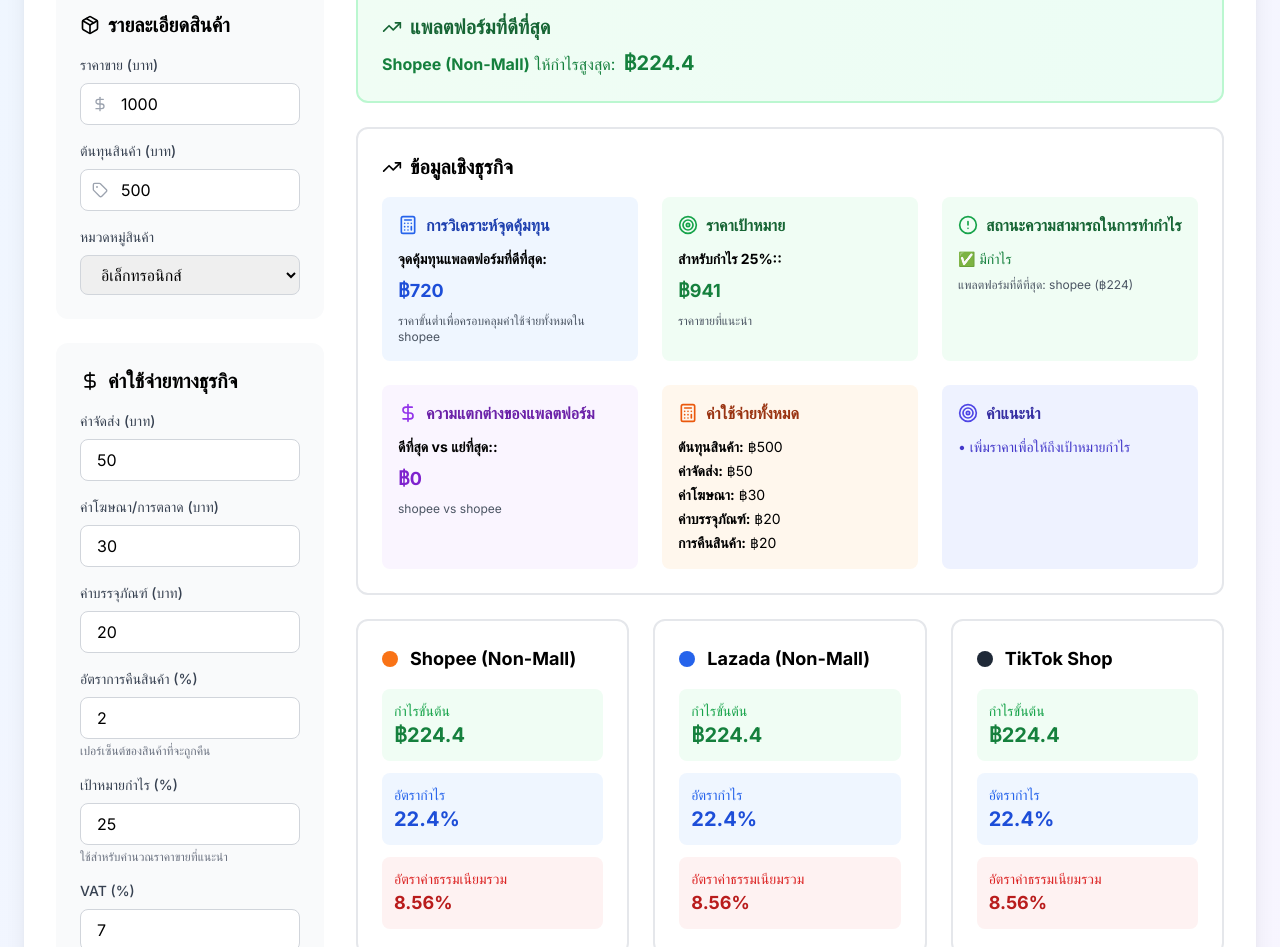
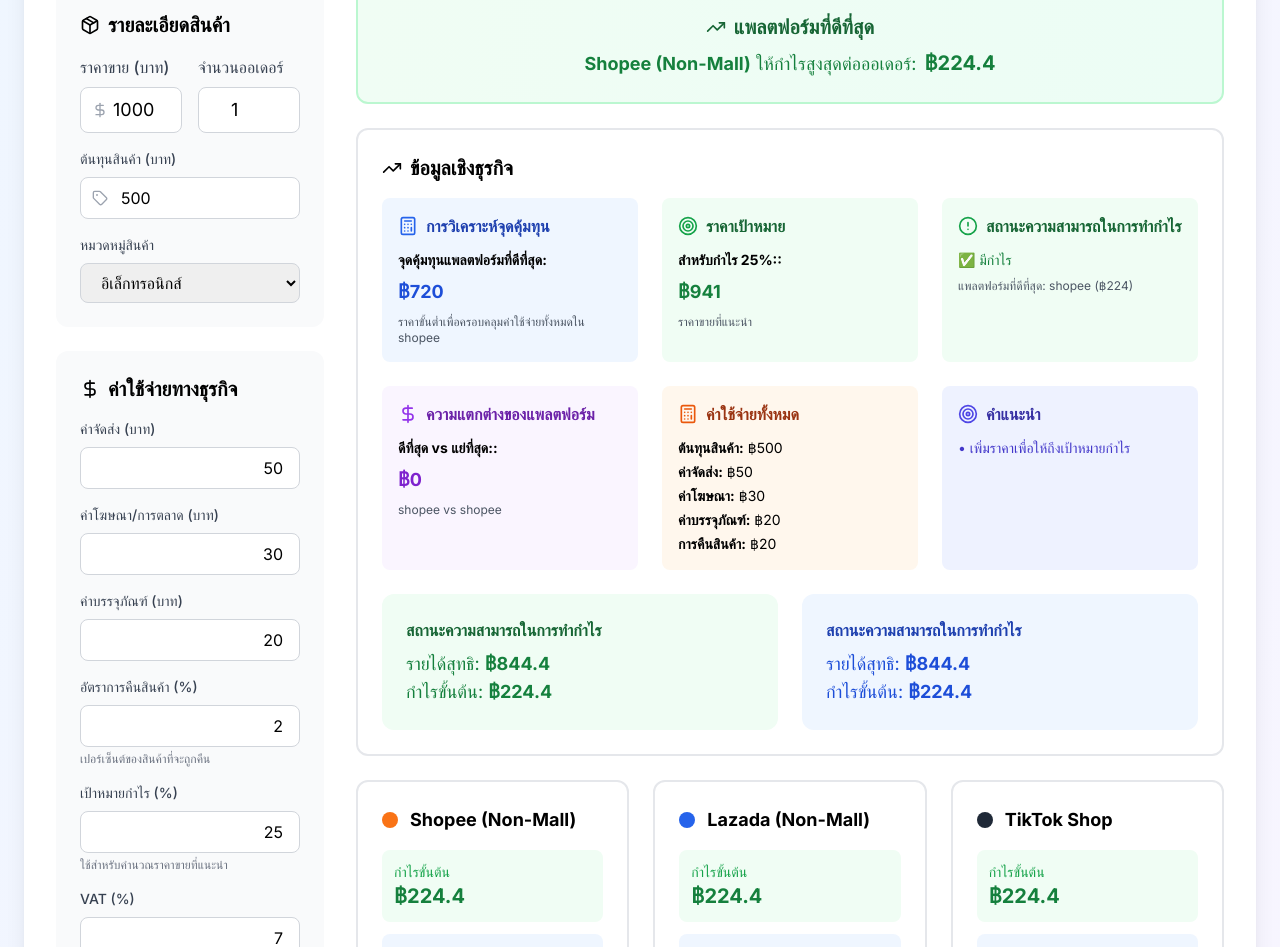
Before and after one commit to rickandmoretea/ecom_profitability_web, a Next.js app: page / in a window 1280 px wide. Shown: the part 165-1112 px from the top of the page. Built offline with nearby package versions, Linux system fonts and the light colour scheme.

Commit message:
Add order quantity functionality to EcomProfitabilityCalculator and related components; update calculations and UI for improved profitability insights

```diff
--- a/components/EcomProfitabilityCalculator.tsx
+++ b/components/EcomProfitabilityCalculator.tsx
@@ -30,6 +30,7 @@
   const [productCost, setProductCost] = useState(500);
   const [selectedCategory, setSelectedCategory] = useState('electronics');
   const [showAdvanced, setShowAdvanced] = useState(false);
+  const [orderQuantity, setOrderQuantity] = useState(1);
 
   // Business expenses
   const [businessExpenses, setBusinessExpenses] = useState<BusinessExpenses>({
@@ -103,8 +104,12 @@
                 sellingPrice: t.sellingPrice,
                 productCost: t.productCost,
                 category: t.category,
-                categories: t.categories
+                categories: t.categories,
+                orderQuantity: t.orderQuantity
               }}
+              orderQuantity={orderQuantity}
+              onOrderQuantityChange={setOrderQuantity}
+              lang={language}
             />
 
             <BusinessExpensesForm
@@ -123,7 +128,8 @@
                 returnsRatePlaceholder: t.returnsRatePlaceholder,
                 targetMarginPlaceholder: t.targetMarginPlaceholder,
                 returnsRateHelp: t.returnsRateHelp,
-                targetMarginHelp: t.targetMarginHelp
+                targetMarginHelp: t.targetMarginHelp,
+                customCommission: t.customCommission
               }}
             />
 
@@ -162,12 +168,14 @@
 
           {/* Results Section */}
           <div className="lg:col-span-3">
-            <BestPlatformHighlight results={results} language={language} />
+            <BestPlatformHighlight results={results} language={language} orderQuantity={orderQuantity} />
             <BusinessIntelligence
               results={results}
               businessExpenses={businessExpenses}
               productPrice={productPrice}
               productCost={productCost}
+              orderQuantity={orderQuantity}
+              language={language}
               t={{
                 businessIntelligence: t.businessIntelligence,
                 breakEvenAnalysis: t.breakEvenAnalysis,
@@ -194,11 +202,13 @@
                 focusOnPlatform: t.focusOnPlatform,
                 improveProductQuality: t.improveProductQuality,
                 reviewMarketingCosts: t.reviewMarketingCosts,
-                increasePriceForMargin: t.increasePriceForMargin
+                increasePriceForMargin: t.increasePriceForMargin,
+                netRevenue: t.netRevenue,
+                grossProfit: t.grossProfit
               }}
             />
-            <PlatformComparisonCards results={results} language={language} />
-            <DetailedBreakdownTable results={results} language={language} />
+            <PlatformComparisonCards results={results} language={language} orderQuantity={orderQuantity} />
+            <DetailedBreakdownTable results={results} language={language} orderQuantity={orderQuantity} />
             <KeyInsights
               results={results}
               t={{
--- a/components/calculator/BestPlatformHighlight.tsx
+++ b/components/calculator/BestPlatformHighlight.tsx
@@ -13,26 +13,33 @@
     tiktok: CalculationResult;
   };
   language?: Language;
+  orderQuantity: number;
 }
 
-const BestPlatformHighlight: React.FC<BestPlatformHighlightProps> = ({ results, language = 'th' }) => {
+const BestPlatformHighlight: React.FC<BestPlatformHighlightProps> = ({ results, language = 'th', orderQuantity }) => {
   const t = useTranslation(language);
   const bestPlatform = Object.entries(results).reduce((best, [platform, result]) =>
     result.grossProfit > best.profit ? { platform, profit: result.grossProfit } : best
   , { platform: 'shopee', profit: results.shopee.grossProfit });
 
   return (
-    <div className="bg-gradient-to-r from-green-50 to-emerald-50 border-2 border-green-200 rounded-xl p-6 mb-6">
-      <h2 className="text-xl font-semibold text-green-800 mb-2 flex items-center gap-2">
+    <div className="bg-gradient-to-r from-green-50 to-emerald-50 border-2 border-green-200 rounded-xl p-6 mb-6 text-center break-words">
+      <h2 className="text-xl font-semibold text-green-800 mb-2 flex items-center gap-2 justify-center">
         <TrendingUp className="w-5 h-5" />
         {t.bestPlatformHighlight}
       </h2>
-      <p className="text-green-700">
+      <p className="text-green-700 text-base md:text-lg">
         <span className="font-bold capitalize">
           {platformFees[bestPlatform.platform as keyof typeof platformFees].name}
-        </span> {language === 'th' ? 'ให้กำไรสูงสุด:' : 'offers the highest profit:'}
+        </span> {language === 'th' ? 'ให้กำไรสูงสุดต่อออเดอร์:' : 'offers the highest profit per order:'}
         <span className="font-bold text-xl ml-2">฿{bestPlatform.profit.toLocaleString()}</span>
       </p>
+      {orderQuantity > 1 && (
+        <p className="text-green-700 mt-2 text-base md:text-lg">
+          {language === 'th' ? 'กำไรรวมสำหรับ' : 'Total profit for'} {orderQuantity} {language === 'th' ? 'ออเดอร์' : 'orders'}:
+          <span className="font-bold text-xl ml-2">฿{(bestPlatform.profit * orderQuantity).toLocaleString()}</span>
+        </p>
+      )}
     </div>
   );
 };
--- a/components/calculator/BusinessExpensesForm.tsx
+++ b/components/calculator/BusinessExpensesForm.tsx
@@ -21,6 +21,7 @@
     targetMarginPlaceholder: string;
     returnsRateHelp: string;
     targetMarginHelp: string;
+    customCommission: string;
   };
 }
 
@@ -29,6 +30,12 @@
   onExpensesChange,
   t
 }) => {
+  const handleNumberInput = (field: keyof BusinessExpenses) => (e: React.ChangeEvent<HTMLInputElement>) => {
+    let value = e.target.value.replace(/^0+(?!$)/, ''); // Remove leading zeros
+    if (!/^\d*(\.\d*)?$/.test(value)) return; // Only allow numbers and decimals
+    onExpensesChange({ ...expenses, [field]: value === '' ? 0 : Number(value) });
+  };
+
   return (
     <div className="bg-gray-50 rounded-xl p-6">
       <h2 className="text-xl font-semibold mb-4 flex items-center gap-2">
@@ -42,12 +49,13 @@
             {t.shippingCost}
           </label>
           <input
-            type="number"
-            value={expenses.shippingCost}
-            onChange={(e) => onExpensesChange({...expenses, shippingCost: Number(e.target.value)})}
-            className="w-full px-4 py-2 border border-gray-300 rounded-lg focus:ring-2 focus:ring-blue-500 focus:border-transparent"
-            min="0"
-            placeholder={t.shippingCostPlaceholder}
+            type="text"
+            inputMode="decimal"
+            pattern="[0-9]*"
+            value={expenses.shippingCost === 0 ? '' : expenses.shippingCost}
+            onChange={handleNumberInput('shippingCost')}
+            className="w-full px-4 py-2 border border-gray-300 rounded-lg focus:ring-2 focus:ring-blue-500 focus:border-transparent text-right"
+            placeholder="0"
           />
         </div>
 
@@ -56,12 +64,13 @@
             {t.marketingCost}
           </label>
           <input
-            type="number"
-            value={expenses.marketingCost}
-            onChange={(e) => onExpensesChange({...expenses, marketingCost: Number(e.target.value)})}
-            className="w-full px-4 py-2 border border-gray-300 rounded-lg focus:ring-2 focus:ring-blue-500 focus:border-transparent"
-            min="0"
-            placeholder={t.marketingCostPlaceholder}
+            type="text"
+            inputMode="decimal"
+            pattern="[0-9]*"
+            value={expenses.marketingCost === 0 ? '' : expenses.marketingCost}
+            onChange={handleNumberInput('marketingCost')}
+            className="w-full px-4 py-2 border border-gray-300 rounded-lg focus:ring-2 focus:ring-blue-500 focus:border-transparent text-right"
+            placeholder="0"
           />
         </div>
 
@@ -70,12 +79,14 @@
             {t.packagingCost}
           </label>
           <input
-            type="number"
-            value={expenses.packagingCost}
-            onChange={(e) => onExpensesChange({...expenses, packagingCost: Number(e.target.value)})}
-            className="w-full px-4 py-2 border border-gray-300 rounded-lg focus:ring-2 focus:ring-blue-500 focus:border-transparent"
-            min="0"
-            placeholder={t.packagingCostPlaceholder}
+            type="text"
+            inputMode="decimal"
+            pattern="[0-9]*"
+            value={expenses.packagingCost === 0 ? '' : expenses.packagingCost}
+            onChange={handleNumberInput('packagingCost')}
+            className="w-full px-4 py-2 border border-gray-300 rounded-lg focus:ring-2 focus:ring-blue-500 focus:border-transparent text-right"
+            placeholder="0"
+
           />
         </div>
 
@@ -84,14 +95,13 @@
             {t.returnsRate}
           </label>
           <input
-            type="number"
-            value={expenses.returnsRate}
-            onChange={(e) => onExpensesChange({...expenses, returnsRate: Number(e.target.value)})}
-            className="w-full px-4 py-2 border border-gray-300 rounded-lg focus:ring-2 focus:ring-blue-500 focus:border-transparent"
-            min="0"
-            max="100"
-            step="0.1"
-            placeholder={t.returnsRatePlaceholder}
+            type="text"
+            inputMode="decimal"
+            pattern="[0-9]*"
+            value={expenses.returnsRate === 0 ? '' : expenses.returnsRate}
+            onChange={handleNumberInput('returnsRate')}
+            className="w-full px-4 py-2 border border-gray-300 rounded-lg focus:ring-2 focus:ring-blue-500 focus:border-transparent text-right"
+            placeholder="0"
           />
           <p className="text-xs text-gray-500 mt-1">{t.returnsRateHelp}</p>
         </div>
@@ -101,14 +111,13 @@
             {t.targetProfitMargin}
           </label>
           <input
-            type="number"
-            value={expenses.targetProfitMargin}
-            onChange={(e) => onExpensesChange({...expenses, targetProfitMargin: Number(e.target.value)})}
-            className="w-full px-4 py-2 border border-gray-300 rounded-lg focus:ring-2 focus:ring-blue-500 focus:border-transparent"
-            min="0"
-            max="100"
-            step="0.1"
-            placeholder={t.targetMarginPlaceholder}
+            type="text"
+            inputMode="decimal"
+            pattern="[0-9]*"
+            value={expenses.targetProfitMargin === 0 ? '' : expenses.targetProfitMargin}
+            onChange={handleNumberInput('targetProfitMargin')}
+            className="w-full px-4 py-2 border border-gray-300 rounded-lg focus:ring-2 focus:ring-blue-500 focus:border-transparent text-right"
+            placeholder="0"
           />
           <p className="text-xs text-gray-500 mt-1">{t.targetMarginHelp}</p>
         </div>
@@ -118,28 +127,26 @@
             VAT (%)
           </label>
           <input
-            type="number"
-            value={expenses.vatPercent ?? 7}
-            onChange={(e) => onExpensesChange({...expenses, vatPercent: Number(e.target.value)})}
-            className="w-full px-4 py-2 border border-gray-300 rounded-lg focus:ring-2 focus:ring-blue-500 focus:border-transparent"
-            min="0"
-            max="100"
-            step="0.1"
-            placeholder="7"
+            type="text"
+            inputMode="decimal"
+            pattern="[0-9]*"
+            value={expenses.vatPercent === 0 ? '' : expenses.vatPercent}
+            onChange={handleNumberInput('vatPercent')}
+            className="w-full px-4 py-2 border border-gray-300 rounded-lg focus:ring-2 focus:ring-blue-500 focus:border-transparent text-right"
+            placeholder="0"
           />
         </div>
         <div>
           <label className="block text-sm font-medium text-gray-700 mb-2">
-            ค่านายหน้าเพิ่มเติม (%)
+            {t.customCommission}
           </label>
           <input
-            type="number"
-            value={expenses.customCommissionPercent ?? 0}
-            onChange={(e) => onExpensesChange({...expenses, customCommissionPercent: Number(e.target.value)})}
-            className="w-full px-4 py-2 border border-gray-300 rounded-lg focus:ring-2 focus:ring-blue-500 focus:border-transparent"
-            min="0"
-            max="100"
-            step="0.1"
+            type="text"
+            inputMode="decimal"
+            pattern="[0-9]*"
+            value={expenses.customCommissionPercent === 0 ? '' : expenses.customCommissionPercent}
+            onChange={handleNumberInput('customCommissionPercent')}
+            className="w-full px-4 py-2 border border-gray-300 rounded-lg focus:ring-2 focus:ring-blue-500 focus:border-transparent text-right"
             placeholder="0"
           />
         </div>
--- a/components/calculator/BusinessIntelligence.tsx
+++ b/components/calculator/BusinessIntelligence.tsx
@@ -13,6 +13,8 @@
   businessExpenses: BusinessExpenses;
   productPrice: number;
   productCost: number;
+  orderQuantity: number;
+  language: 'th' | 'en';
   t: {
     businessIntelligence: string;
     breakEvenAnalysis: string;
@@ -40,6 +42,8 @@
     improveProductQuality: string;
     reviewMarketingCosts: string;
     increasePriceForMargin: string;
+    netRevenue: string;
+    grossProfit: string;
   };
 }
 
@@ -48,6 +52,8 @@
   businessExpenses,
   productPrice,
   productCost,
+  orderQuantity,
+  language,
   t
 }) => {
   const bestPlatform = Object.entries(results).reduce((best, [platform, result]) =>
@@ -64,16 +70,18 @@
     result.profitMargin >= businessExpenses.targetProfitMargin
   );
 
+  const bestResult = results[bestPlatform.platform as keyof typeof results];
+
   return (
-    <div className="bg-white rounded-xl border-2 border-gray-200 p-6 mb-6">
+    <div className="bg-white rounded-xl border-2 border-gray-200 p-4 md:p-6 mb-6 overflow-x-auto">
       <h2 className="text-xl font-semibold mb-4 flex items-center gap-2">
         <TrendingUp className="w-5 h-5" />
         {t.businessIntelligence}
       </h2>
 
-      <div className="grid grid-cols-1 md:grid-cols-2 lg:grid-cols-3 gap-6">
+      <div className="grid grid-cols-1 md:grid-cols-2 lg:grid-cols-3 gap-4 md:gap-6">
         {/* Break-even Analysis */}
-        <div className="bg-blue-50 rounded-lg p-4">
+        <div className="bg-blue-50 rounded-lg p-4 w-full max-w-screen-sm mx-auto">
           <div className="flex items-center gap-2 mb-3">
             <Calculator className="w-5 h-5 text-blue-600" />
             <h3 className="font-semibold text-blue-800">{t.breakEvenAnalysis}</h3>
@@ -90,7 +98,7 @@
         </div>
 
         {/* Target Margin Analysis */}
-        <div className="bg-green-50 rounded-lg p-4">
+        <div className="bg-green-50 rounded-lg p-4 w-full max-w-screen-sm mx-auto">
           <div className="flex items-center gap-2 mb-3">
             <Target className="w-5 h-5 text-green-600" />
             <h3 className="font-semibold text-green-800">{t.targetPrice}</h3>
@@ -107,7 +115,7 @@
         </div>
 
         {/* Profitability Alert */}
-        <div className={`rounded-lg p-4 ${isProfitable ? 'bg-green-50' : 'bg-red-50'}`}>
+        <div className={`rounded-lg p-4 w-full max-w-screen-sm mx-auto ${isProfitable ? 'bg-green-50' : 'bg-red-50'}`}>
           <div className="flex items-center gap-2 mb-3">
             <AlertCircle className={`w-5 h-5 ${isProfitable ? 'text-green-600' : 'text-red-600'}`} />
             <h3 className={`font-semibold ${isProfitable ? 'text-green-800' : 'text-red-800'}`}>
@@ -134,7 +142,7 @@
         </div>
 
         {/* Platform Comparison */}
-        <div className="bg-purple-50 rounded-lg p-4">
+        <div className="bg-purple-50 rounded-lg p-4 w-full max-w-screen-sm mx-auto">
           <div className="flex items-center gap-2 mb-3">
             <DollarSign className="w-5 h-5 text-purple-600" />
             <h3 className="font-semibold text-purple-800">{t.platformDifference}</h3>
@@ -151,7 +159,7 @@
         </div>
 
         {/* Cost Breakdown */}
-        <div className="bg-orange-50 rounded-lg p-4">
+        <div className="bg-orange-50 rounded-lg p-4 w-full max-w-screen-sm mx-auto">
           <div className="flex items-center gap-2 mb-3">
             <Calculator className="w-5 h-5 text-orange-600" />
             <h3 className="font-semibold text-orange-800">{t.totalCosts}</h3>
@@ -166,7 +174,7 @@
         </div>
 
         {/* Recommendations */}
-        <div className="bg-indigo-50 rounded-lg p-4">
+        <div className="bg-indigo-50 rounded-lg p-4 w-full max-w-screen-sm mx-auto">
           <div className="flex items-center gap-2 mb-3">
             <Target className="w-5 h-5 text-indigo-600" />
             <h3 className="font-semibold text-indigo-800">{t.recommendations}</h3>
@@ -190,6 +198,25 @@
           </div>
         </div>
       </div>
+
+      <div className="mt-6 grid grid-cols-1 md:grid-cols-2 gap-4 md:gap-6">
+        {/* Per-order summary */}
+        <div className="bg-green-50 rounded-xl p-6 w-full max-w-screen-sm mx-auto">
+          <h3 className="font-semibold text-green-800 mb-2">{t.profitabilityStatus}</h3>
+          <div className="text-green-700 text-lg">
+            <div>{t.netRevenue}: <span className="font-bold">฿{bestResult.netRevenue.toLocaleString()}</span></div>
+            <div>{t.grossProfit}: <span className="font-bold">฿{bestResult.grossProfit.toLocaleString()}</span></div>
+          </div>
+        </div>
+        {/* Total summary */}
+        <div className="bg-blue-50 rounded-xl p-6 w-full max-w-screen-sm mx-auto">
+          <h3 className="font-semibold text-blue-800 mb-2">{orderQuantity > 1 ? (t.profitabilityStatus + (language === 'th' ? ' (รวม)' : ' (Total)')) : t.profitabilityStatus}</h3>
+          <div className="text-blue-700 text-lg">
+            <div>{t.netRevenue}: <span className="font-bold">฿{(bestResult.netRevenue * orderQuantity).toLocaleString()}</span></div>
+            <div>{t.grossProfit}: <span className="font-bold">฿{(bestResult.grossProfit * orderQuantity).toLocaleString()}</span></div>
+          </div>
+        </div>
+      </div>
     </div>
   );
 };
--- a/components/calculator/ProductDetailsForm.tsx
+++ b/components/calculator/ProductDetailsForm.tsx
@@ -22,7 +22,11 @@
       lifestyle: string;
       others: string;
     };
+    orderQuantity: string;
   };
+  orderQuantity: number;
+  onOrderQuantityChange: (qty: number) => void;
+  lang: 'en' | 'th';
 }
 
 const ProductDetailsForm: React.FC<ProductDetailsFormProps> = ({
@@ -32,10 +36,15 @@
   onProductPriceChange,
   onProductCostChange,
   onCategoryChange,
-  t
+  t,
+  orderQuantity,
+  onOrderQuantityChange,
+  lang
 }) => {
   const [priceInput, setPriceInput] = useState(productPrice.toString());
   const [costInput, setCostInput] = useState(productCost.toString());
+  const [orderQtyInput, setOrderQtyInput] = useState(orderQuantity.toString());
+  const [orderQtyError, setOrderQtyError] = useState('');
 
   useEffect(() => {
     setPriceInput(productPrice.toString());
@@ -43,6 +52,9 @@
   useEffect(() => {
     setCostInput(productCost.toString());
   }, [productCost]);
+  useEffect(() => {
+    setOrderQtyInput(orderQuantity.toString());
+  }, [orderQuantity]);
 
   const handlePriceChange = (e: React.ChangeEvent<HTMLInputElement>) => {
     let value = e.target.value.replace(/^0+(?!$)/, ''); // Remove leading zeros
@@ -66,6 +78,12 @@
     { value: 'others', label: t.categories.others }
   ];
 
+  // Error messages for order quantity
+  const orderQtyErrorMsg = {
+    en: 'Please enter a valid order quantity (1 or more)',
+    th: 'กรุณากรอกจำนวนออเดอร์ที่ถูกต้อง (1 ขึ้นไป)'
+  };
+
   return (
     <div className="bg-gray-50 rounded-xl p-6">
       <h2 className="text-xl font-semibold mb-4 flex items-center gap-2">
@@ -74,23 +92,64 @@
       </h2>
 
       <div className="space-y-4">
-        <div>
-          <label className="block text-sm font-medium text-gray-700 mb-2">
-            {t.sellingPrice}
-          </label>
-          <div className="relative">
-            <DollarSign className="absolute left-3 top-1/2 transform -translate-y-1/2 w-4 h-4 text-gray-400" />
+        <div className="flex flex-col md:flex-row gap-4 mb-4">
+          <div className="flex-1">
+            <label className="block text-sm md:text-base font-medium text-gray-700 mb-2">{t.sellingPrice}</label>
+            <div className="relative flex items-center">
+              <span className="absolute left-3 top-1/2 -translate-y-1/2 text-gray-400">
+                <DollarSign className="w-4 h-4" />
+              </span>
               <input
                 type="text"
                 inputMode="decimal"
                 pattern="[0-9]*"
                 value={priceInput}
                 onChange={handlePriceChange}
-              className="w-full pl-10 pr-4 py-2 border border-gray-300 rounded-lg focus:ring-2 focus:ring-blue-500 focus:border-transparent"
+                className="w-full pl-8 pr-4 py-2 border border-gray-300 rounded-lg focus:ring-2 focus:ring-blue-500 focus:border-transparent text-base md:text-lg"
                 min="0"
                 placeholder="0"
                 autoComplete="off"
               />
+            </div>
+          </div>
+          <div className="flex-1 md:w-40">
+            <label className="block text-sm md:text-base font-medium text-gray-700 mb-2">{t.orderQuantity}</label>
+            <div className="relative flex items-center">
+              <span className="absolute left-3 top-1/2 -translate-y-1/2 text-transparent select-none">
+                <DollarSign className="w-4 h-4" />
+              </span>
+              <input
+                type="text"
+                inputMode="decimal"
+                pattern="[0-9]*"
+                value={orderQtyInput}
+                onChange={e => {
+                  let value = e.target.value.replace(/^0+(?!$)/, '');
+                  if (!/^[0-9]*$/.test(value)) return;
+                  setOrderQtyInput(value);
+                  setOrderQtyError('');
+                  if (value !== '' && !isNaN(Number(value)) && Number(value) >= 1) {
+                    onOrderQuantityChange(Number(value));
+                  }
+                }}
+                onBlur={() => {
+                  const qty = Number(orderQtyInput);
+                  if (!orderQtyInput || isNaN(qty) || qty < 1) {
+                    setOrderQtyError(orderQtyErrorMsg[lang]);
+                    setOrderQtyInput('1');
+                    onOrderQuantityChange(1);
+                  } else {
+                    setOrderQtyError('');
+                  }
+                }}
+                className={`w-full pl-8 pr-4 py-2 border border-gray-300 rounded-lg focus:ring-2 focus:ring-blue-500 focus:border-transparent text-base md:text-lg ${orderQtyError ? 'border-red-500' : ''}`}
+                placeholder="1"
+                autoComplete="off"
+              />
+            </div>
+            {orderQtyError && (
+              <div className="text-red-500 text-xs mt-1">{orderQtyError}</div>
+            )}
           </div>
         </div>
 
--- a/components/calculator/i18n.ts
+++ b/components/calculator/i18n.ts
@@ -10,6 +10,7 @@
   sellingPrice: string;
   productCost: string;
   category: string;
+  orderQuantity: string;
   categories: {
     electronics: string;
     fashion: string;
@@ -140,6 +141,7 @@
     sellingPrice: 'ราคาขาย (บาท)',
     productCost: 'ต้นทุนสินค้า (บาท)',
     category: 'หมวดหมู่สินค้า',
+    orderQuantity: 'จำนวนออเดอร์',
     categories: {
       electronics: 'อิเล็กทรอนิกส์',
       fashion: 'แฟชั่น',
@@ -268,6 +270,7 @@
     sellingPrice: 'Selling Price (THB)',
     productCost: 'Product Cost (THB)',
     category: 'Product Category',
+    orderQuantity: 'Order Quantity',
     categories: {
       electronics: 'Electronics',
       fashion: 'Fashion',
```
Also changed, not shown: components/calculator/DetailedBreakdownTable.tsx (+17 -1 lines), components/calculator/PlatformComparisonCards.tsx (+8 -1 lines). Lines whose indentation alone changed are shown as unchanged.
